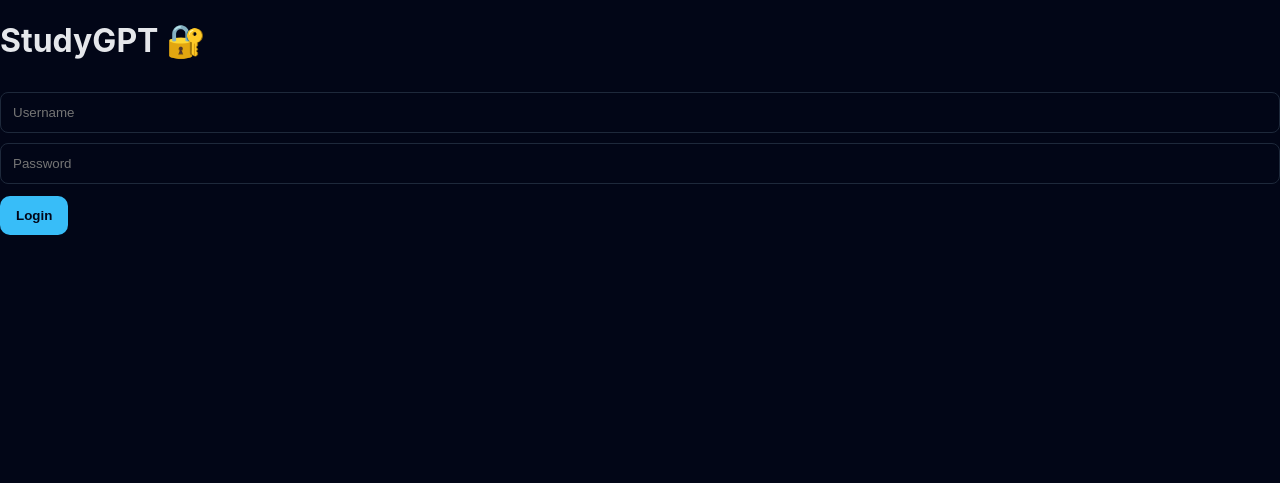
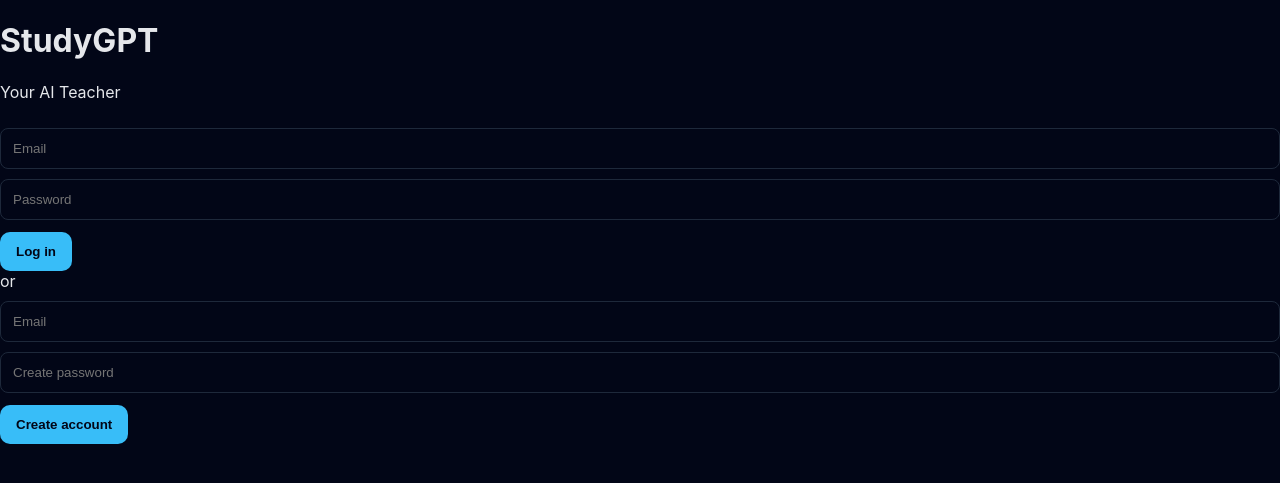
Before and after one commit to Tarunmaker/StudyGPT, a Flask app: page / in a window 1280 px wide. Shown: the top 483 px of the page. Run offline with Flask 3, Linux system fonts and the light colour scheme.

Commit message:
Update login.html

```diff
--- a/templates/login.html
+++ b/templates/login.html
@@ -1,14 +1,29 @@
 <!DOCTYPE html>
 <html>
 <head>
-<link rel="stylesheet" href="/static/style.css">
+  <title>StudyGPT – Login</title>
+  <link rel="stylesheet" href="/static/style.css">
 </head>
-<body class="center">
-<h1>StudyGPT 🔐</h1>
-<form method="post">
-<input name="username" placeholder="Username">
-<input name="password" type="password" placeholder="Password">
-<button>Login</button>
-</form>
+<body class="login-page">
+
+<div class="login-container">
+  <h1>StudyGPT</h1>
+  <p>Your AI Teacher</p>
+
+  <form action="/login" method="post">
+    <input name="email" placeholder="Email" required>
+    <input name="password" type="password" placeholder="Password" required>
+    <button>Log in</button>
+  </form>
+
+  <div class="divider">or</div>
+
+  <form action="/signup" method="post">
+    <input name="email" placeholder="Email" required>
+    <input name="password" type="password" placeholder="Create password" required>
+    <button class="secondary">Create account</button>
+  </form>
+</div>
+
 </body>
 </html>
```
